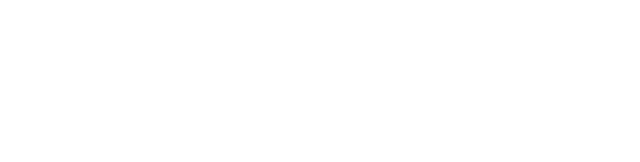
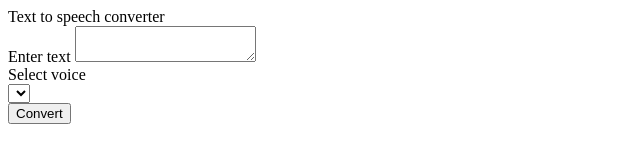
Before and after one commit to SwamiTheDev/Listen-to-Learn, a plain HTML site: page index.html in a window 1280 px wide. Shown: the whole page, without its empty margins (0-640 px from the left). Drawn offline with Linux system fonts and the light colour scheme.

Commit message:
html skeleton added

```diff
--- a/index.html
+++ b/index.html
@@ -8,7 +8,22 @@
 </head>
 
 <body>
-
+    <div class="wrap">
+        <header>Text to speech converter</header>
+        <form action="#">
+            <div class="row">
+                <label>Enter text</label>
+                <textarea></textarea>
+            </div>
+            <div class="row">
+                <label>Select voice</label>
+                <div class="outer">
+                    <select></select>
+                </div>
+            </div>
+            <button>Convert </button>
+        </form>
+    </div>
 </body>
 
 </html>
```
